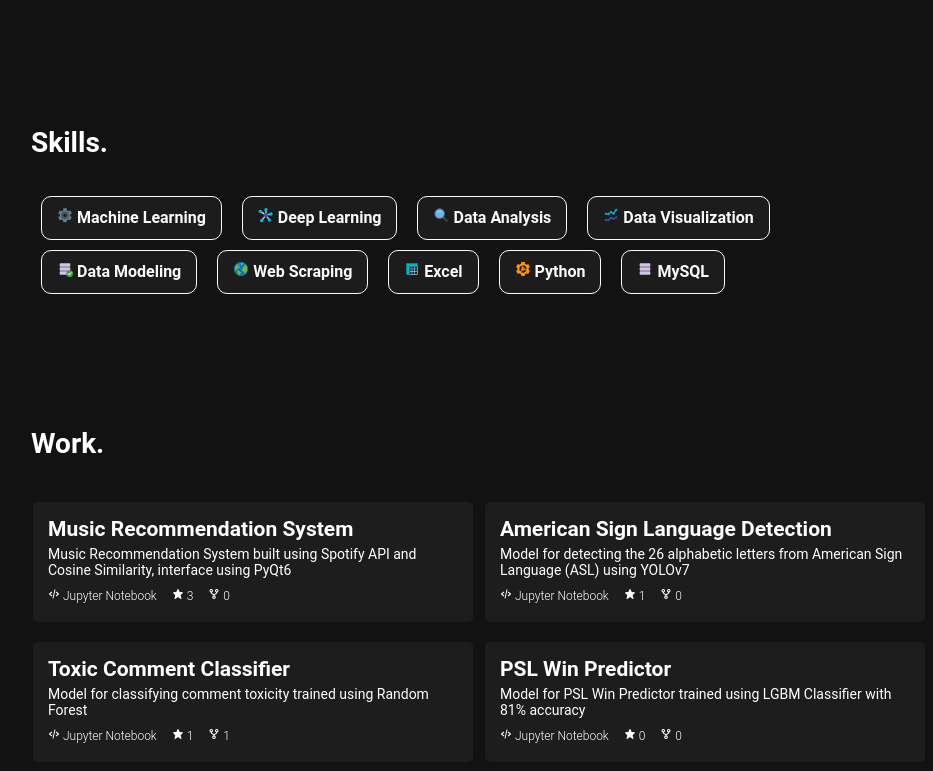
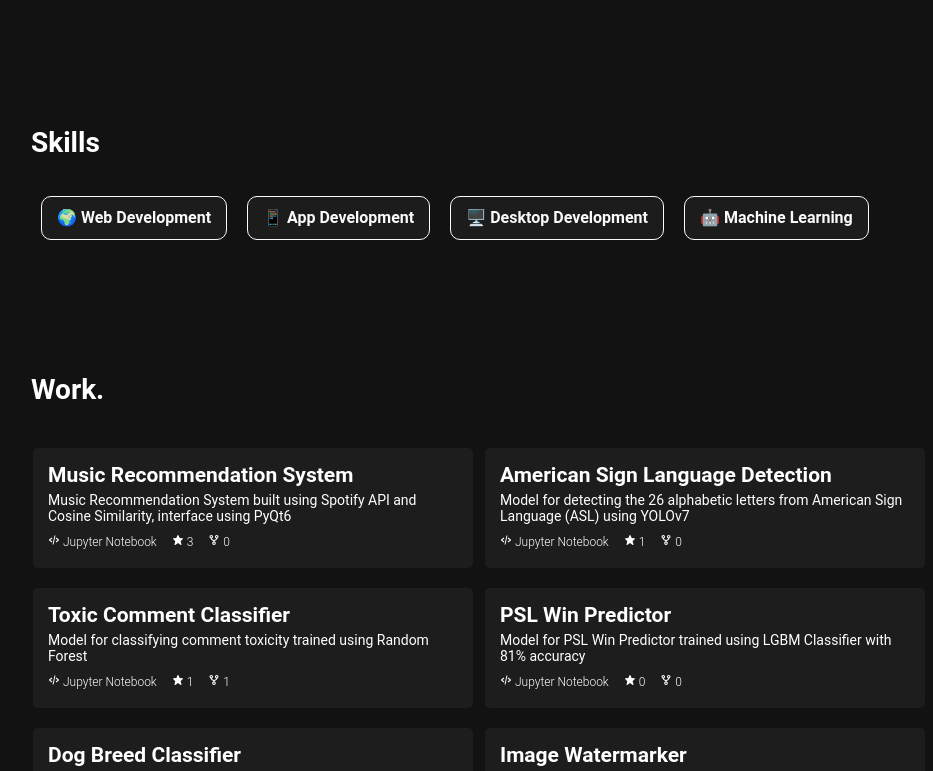
Before and after one commit to 11a55an/portfolio, a React (Create React App) app: page / in a window 1280 px wide. Shown: the part 1030-1801 px from the top of the page, without its empty margins (149-1082 px from the left). Built offline with nearby package versions, Linux system fonts and the light colour scheme.

Commit message:
Customized skills section

```diff
--- a/src/Skills.css
+++ b/src/Skills.css
@@ -1,13 +1,19 @@
-#skills-wrapper{
+#skills{
     display: flex;
     height: 100%;
     margin: 0 auto 8rem;
-    align-items: center;
     max-width: 920px;
+    flex-direction: column;
     padding: 0 40px;
     width: 100%;
 }
-#skills-wrapper button{
+.skills-tab {
+    width: 100%;
+    height: auto;
+  }
+
+
+  .tablinks {
     color:#fafafa;
     background-color: #1c1c1c;
     margin: 5px 10px;
@@ -20,11 +26,52 @@
     transition: all 0.3s ease-out 0s;
     border: 1px solid #fafafa;
     border-radius: 10px;
-}
+    transition: background-color 0.3s ease;
+  }
 
-@media (max-width: 780px) {
-    #skills-wrapper{
+  .tablinks:hover {
+    background-color: #fafafa;
+    color: #1c1c1c;
+  }
+
+  .tabcontent {
+    display: none;
+  }
+
+  ul {
+    list-style-type: none;
+    padding: 0;
+  }
+
+  .tabcontent h2 {
+    margin-bottom: 10px;
+  }
+
+  .skill-badge {
+    display: inline-block;
+    padding: 8px 16px;
+    margin: 5px;
+    border-radius: 20px;
+    font-size: 14px;
+    font-weight: bold;
+    color: #fff;
+    background-color: #6a737d;
+  }
+
+  .skill-badge:hover {
+    background-color: #36A0FF;
+    transform: translateY(-3px);
+    box-shadow: 0 4px 6px rgba(0, 0, 0, 0.1);
+  }
+
+  /* Show the content of active tab */
+  .tabcontent.active {
+    display: block;
+  }
+
+  @media (max-width: 780px) {
+    #skills{
         width: 85%;
-        min-width: none!important;
+        /* margin: 0; */
     }
 }
--- a/src/Skills.js
+++ b/src/Skills.js
@@ -1,31 +1,53 @@
-import "./Skills.css";
-import { FcMindMap } from 'react-icons/fc';
-import {FcSettings} from "react-icons/fc";
-import {FcSearch} from "react-icons/fc";
-import {FcLineChart} from "react-icons/fc";
-import {FcAcceptDatabase} from "react-icons/fc";
-import {FcGlobe} from "react-icons/fc";
-import {FcDataSheet} from "react-icons/fc";
-import {FcEngineering} from "react-icons/fc";
-import {FcDatabase} from "react-icons/fc";
+import React, { useState } from 'react';
+import './Skills.css';
 
-function Skills() {
+const SkillsTab = () => {
+  const [activeTab, setActiveTab] = useState(null);
+
+  const handleTabClick = (tabName) => {
+    setActiveTab((prevActiveTab) => (prevActiveTab === tabName ? null : tabName));
+  };
+
+  const skills = {
+    "🌍 Web Development": ['HTML/CSS','JavaScript', 'React.Js', 'Node.Js'],
+    "📱 App Development": ['Flutter', 'Kotlin Compose'],
+    "🖥️ Desktop Development": ['PyQt'],
+    "🤖 Machine Learning": ['Data Analysis', "Data Visualization", "Data Mining", "Web Scraping", "Natural Language Processing", "Computer Vision"],
+  };
+
   return (
-    <div id="skills-wrapper">
-      <div className="skills">
-        <h3>Skills.</h3>
-        <button> <FcSettings/> Machine Learning</button>
-        <button> <FcMindMap/> Deep Learning</button>
-        <button> <FcSearch/> Data Analysis</button>
-        <button> <FcLineChart/> Data Visualization</button>
-        <button> <FcAcceptDatabase/> Data Modeling</button>
-        <button> <FcGlobe/> Web Scraping</button>
-        <button> <FcDataSheet/> Excel</button>
-        <button> <FcEngineering/> Python</button>
-        <button> <FcDatabase/> MySQL</button>
+    <div id='skills'>
+      <h3>Skills</h3>
+    <div className="skills-tab">
+      <div className="tab">
+        {Object.keys(skills).map((category) => (
+          <button
+            key={category}
+            className={`tablinks ${activeTab === category ? 'active' : ''}`}
+            onClick={() => handleTabClick(category)}
+          >
+            {category.charAt(0).toUpperCase() + category.slice(1)}
+          </button>
+        ))}
       </div>
+
+      {Object.keys(skills).map((category) => (
+        <div
+          key={category}
+          className={`tabcontent ${activeTab === category ? 'active' : ''}`}
+        >
+          <div>
+            {skills[category].map((skill, index) => (
+              <span key={index} className="skill-badge">
+                {skill}
+              </span>
+            ))}
+          </div>
+        </div>
+      ))}
+    </div>
     </div>
   );
-}
+};
 
-export default Skills;
+export default SkillsTab;
```
